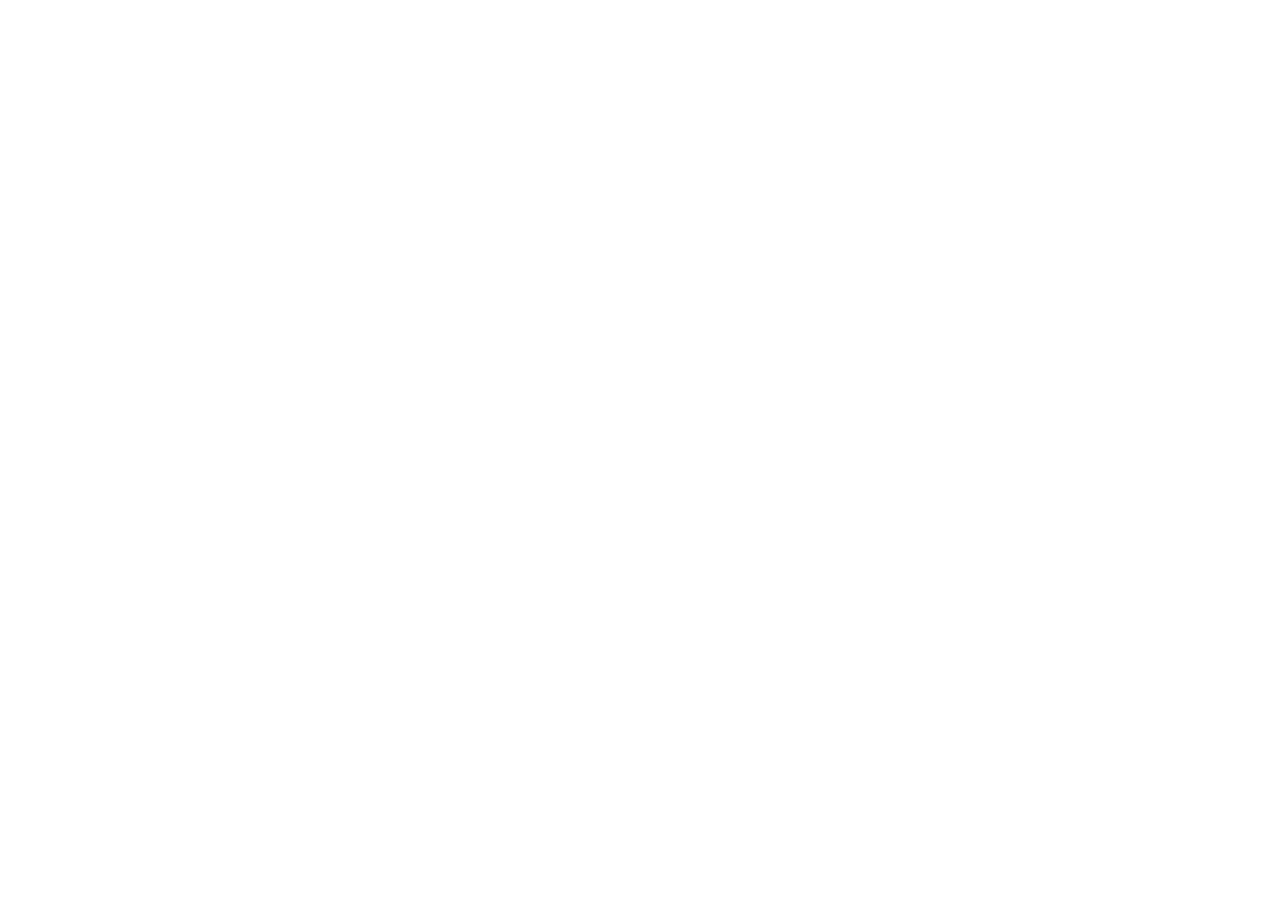
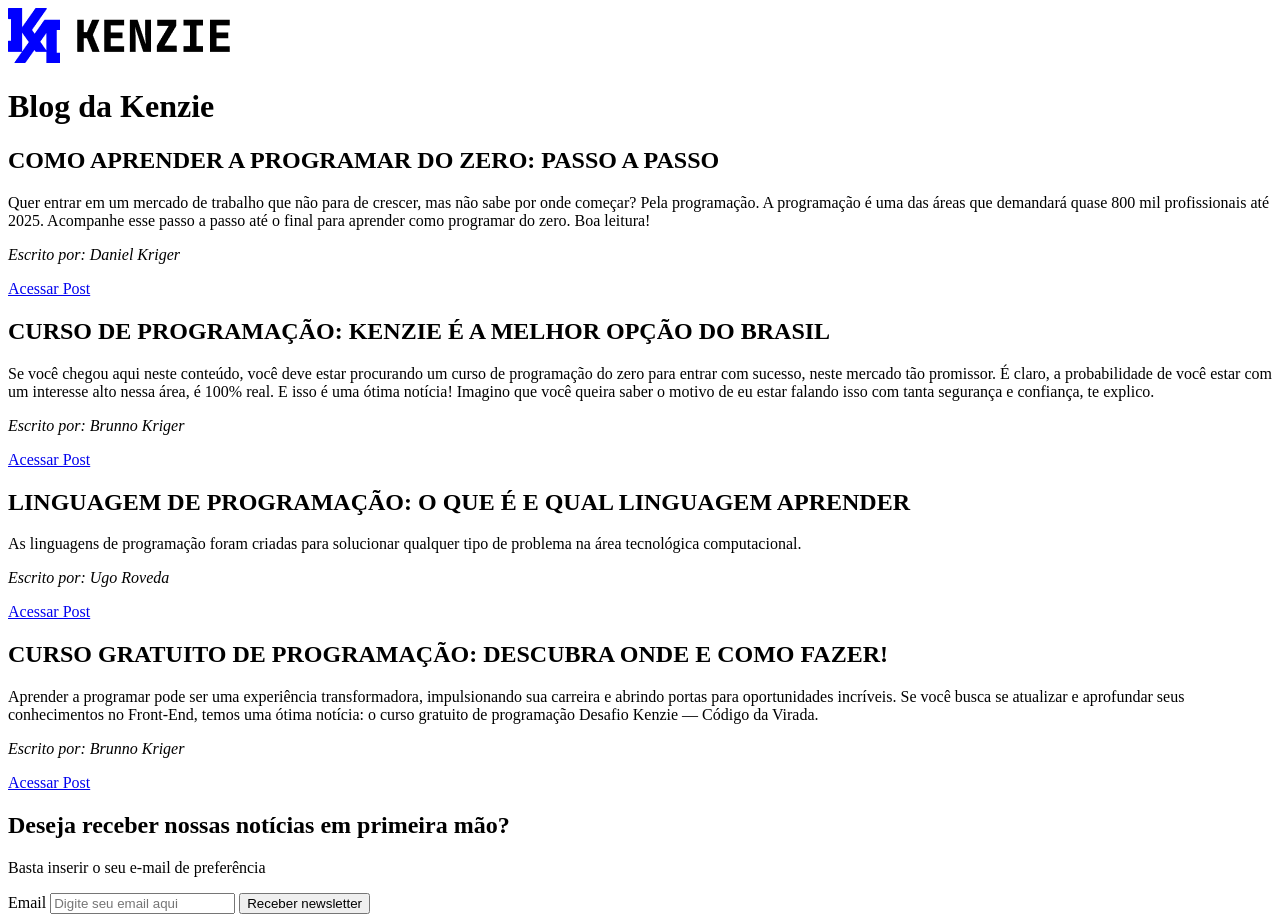
Before and after one commit to luanliimaa/m1_sprint1_entrega_blog_luanliimaa, a plain HTML site: page index.html in a window 1280 px wide. Before the commit the page ends 800 px from the top, so only its background shows below. Drawn offline with Linux system fonts and the light colour scheme.

Commit message:
Finaliza html

```diff
--- a/index.html
+++ b/index.html
@@ -6,6 +6,42 @@
     <title>Blog da Kenzie</title>
 </head>
 <body>
-
+    <header>
+        <img src="/img/logo.png" alt="logo da kenzie">
+        <h1>Blog da Kenzie</h1>
+    </header>
+    <main>
+        <article>
+            <h2>COMO APRENDER A PROGRAMAR DO ZERO: PASSO A PASSO</h2>
+            <p>Quer entrar em um mercado de trabalho que não para de crescer, mas não sabe por onde começar? Pela programação. A programação é uma das áreas que demandará quase 800 mil profissionais até 2025.  Acompanhe esse passo a passo até o final para aprender como programar do zero. Boa leitura!</p>
+            <cite>Escrito por: Daniel Kriger</cite>
+            <p><a href="https://kenzie.com.br/blog/como-aprender-a-programar-2/" target="_blank">Acessar Post</a></p>
+        </article>
+        <article>
+            <h2>CURSO DE PROGRAMAÇÃO: KENZIE É A MELHOR OPÇÃO DO BRASIL</h2>
+            <p>Se você chegou aqui neste conteúdo, você deve estar procurando um curso de programação do zero para entrar com sucesso, neste mercado tão promissor. É claro, a probabilidade de você estar com um interesse alto nessa área, é 100% real. E isso é uma ótima notícia! Imagino que você queira saber o motivo de eu estar falando isso com tanta segurança e confiança, te explico.</p>
+            <cite>Escrito por: Brunno Kriger</cite>
+            <p><a href="https://kenzie.com.br/blog/melhor-curso-de-programacao/" target="_blank">Acessar Post</a></p>
+        </article>
+        <article>
+            <h2>LINGUAGEM DE PROGRAMAÇÃO: O QUE É E QUAL LINGUAGEM APRENDER</h2>
+            <p>As linguagens de programação foram criadas para solucionar qualquer tipo de problema na área tecnológica computacional. </p>
+            <cite>Escrito por: Ugo Roveda</cite>
+            <p><a href="https://kenzie.com.br/blog/linguagem-de-programacao/" target="_blank">Acessar Post</a></p>
+        </article>
+        <article>
+            <h2>CURSO GRATUITO DE PROGRAMAÇÃO: DESCUBRA ONDE E COMO FAZER!</h2>
+            <p>Aprender a programar pode ser uma experiência transformadora, impulsionando sua carreira e abrindo portas para oportunidades incríveis. Se você busca se atualizar e aprofundar seus conhecimentos no Front-End, temos uma ótima notícia: o curso gratuito de programação Desafio Kenzie — Código da Virada. </p>
+            <cite>Escrito por: Brunno Kriger</cite>
+            <p><a href="https://kenzie.com.br/blog/curso-gratuito-de-programacao/" target="_blank">Acessar Post</a></p>
+        </article>
+        <form>
+            <h2>Deseja receber nossas notícias em primeira mão?</h2>
+            <p>Basta inserir o seu e-mail de preferência</p>
+            <label for="email">Email</label>
+            <input type="email" id="email" name="email" placeholder="Digite seu email aqui" required>
+            <button type="submit">Receber newsletter</button>
+        </form>
+    </main>
 </body>
 </html>
```
